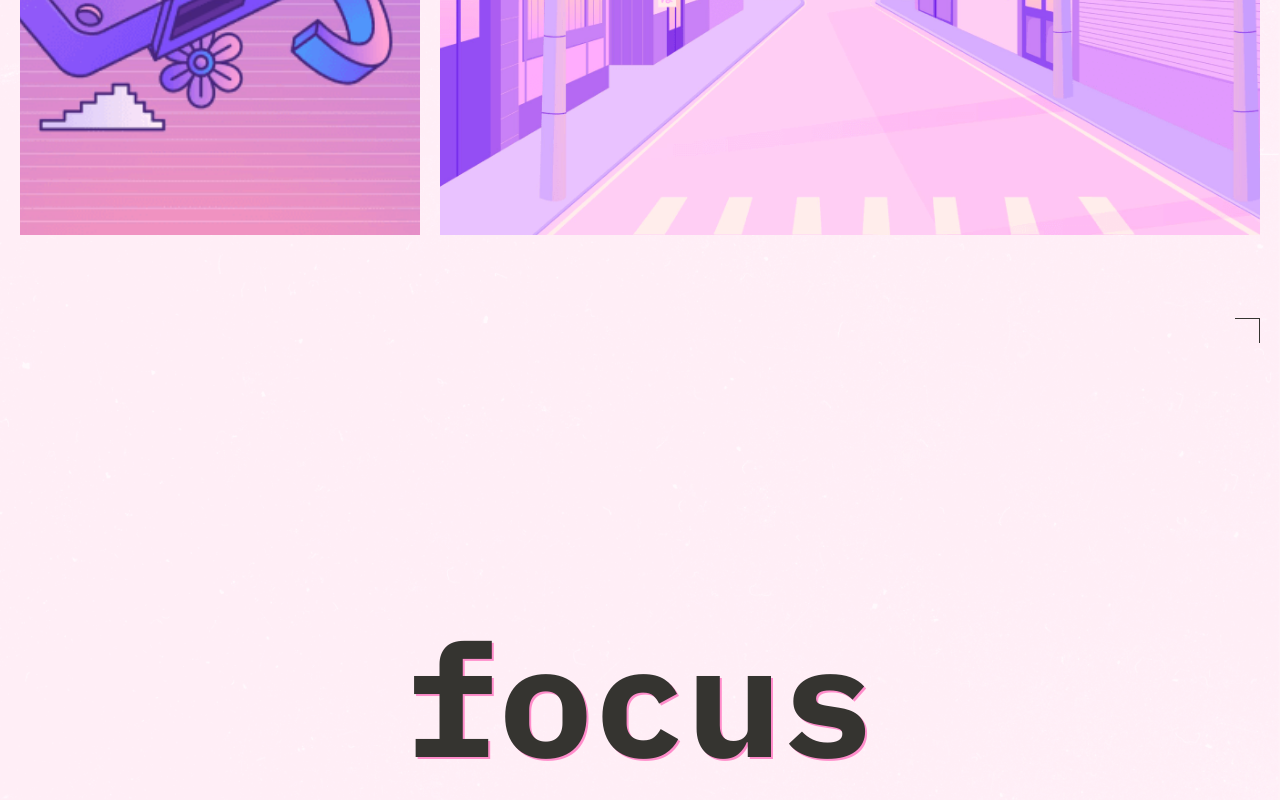
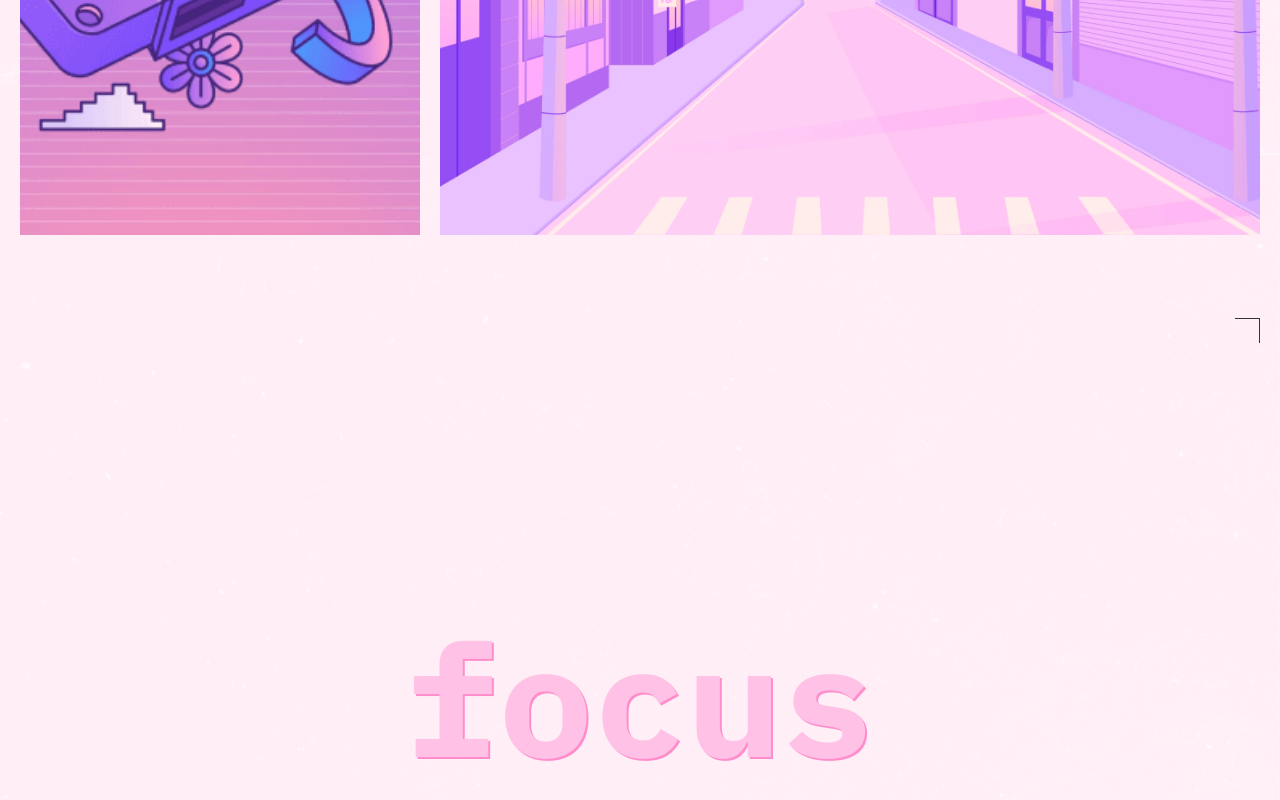
Before and after one commit to iambublinbrook/slozhno-sosredotochitsya, a plain HTML site: page index.html in a window 1280 px wide. Shown: the part 3845-4645 px from the top of the page. Drawn offline with Linux system fonts and the light colour scheme.

Commit message:
Внесла правки после тестов

```diff
--- a/styles/components/footer/footer.css
+++ b/styles/components/footer/footer.css
@@ -6,4 +6,5 @@
   justify-self: center;
   align-self: center;
   text-shadow: 2px 2px 0 var(--accent-color);
+  color: var(--accent-heading-color);
 }
--- a/styles/style.css
+++ b/styles/style.css
@@ -30,7 +30,7 @@
 }
 
 @media (width >= 375px) {
-  .shadow-text  {
+  .shadow-text {
     font-size: clamp(7.5rem, 0.5625rem + 14.4531vw, 9.8125rem);
   }
 }
```
Also changed, not shown: index.html (+2 -0 lines), styles/components/header/header.css (line endings or trailing spaces).
